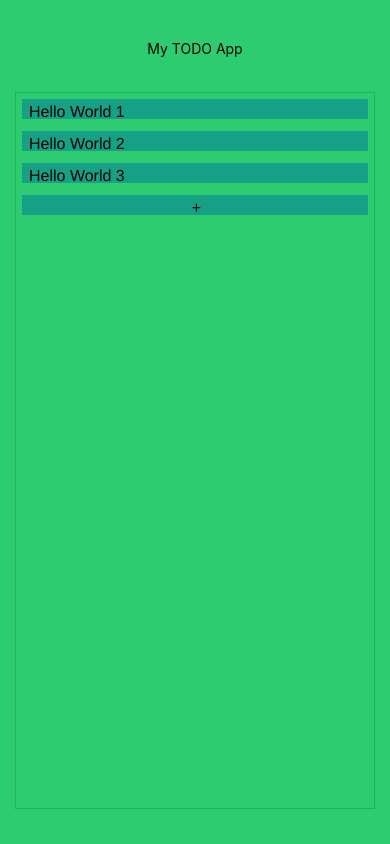
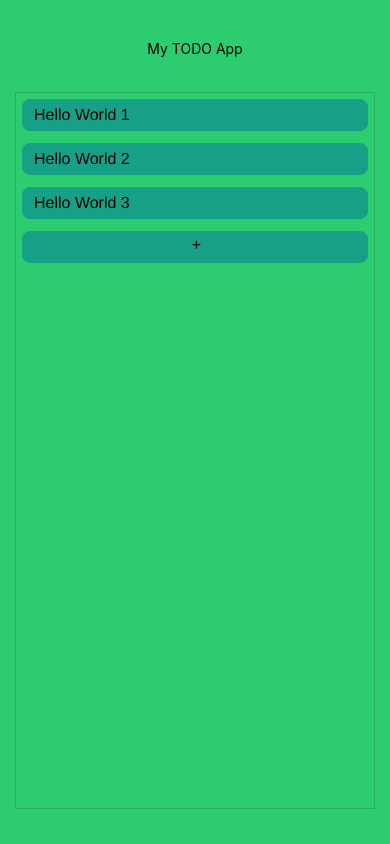
Before and after one commit to nikhilsaraf/react-native-todo-app, a React Native app: screen / in a window 390 px wide. Built offline with nearby package versions, Linux system fonts and the light colour scheme.

Commit message:
curved borders

```diff
--- a/components/Box.js
+++ b/components/Box.js
@@ -16,7 +16,13 @@ const styles = StyleSheet.create({
     alignSelf: 'stretch',
     margin: 6,
     backgroundColor: '#16a085',
-    height: 20,
+    height: 32,
+    borderColor: '#16a085',
+    borderWidth: 1,
+    borderRadius: 8,
+    paddingLeft: 5,
+    paddingRight: 5,
+    paddingBottom: 5,
   },
 });
 
--- a/components/Entry.js
+++ b/components/Entry.js
@@ -19,8 +19,9 @@ Entry.propTypes = {
 
 const styles = StyleSheet.create({
   text: {
-    padding: 4,
-    paddingLeft: 7,
+    padding: 2,
+    paddingTop: 6,
+    paddingLeft: 6,
     color: '#000',
     alignItems: 'center',
     justifyContent: 'center',
```
